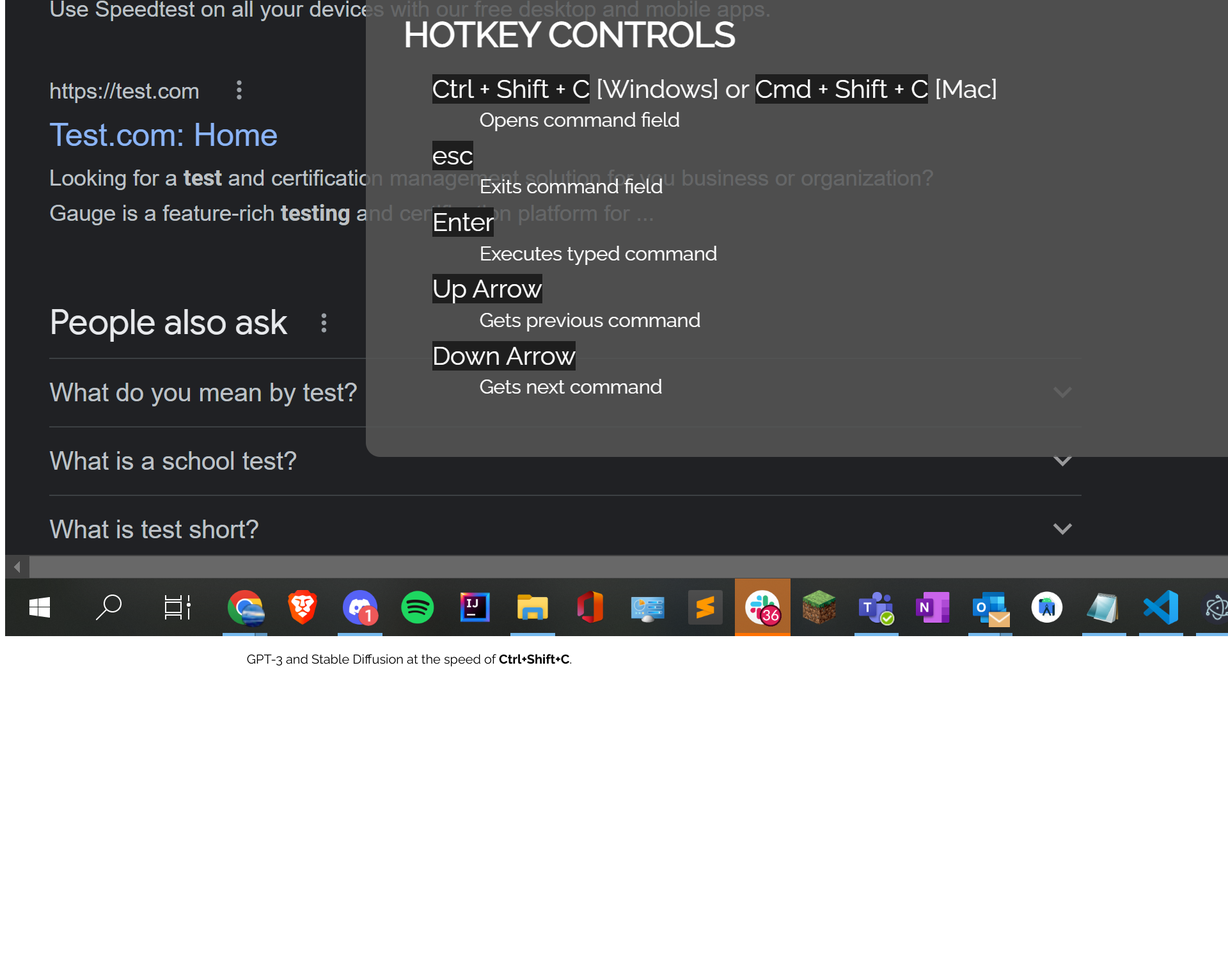
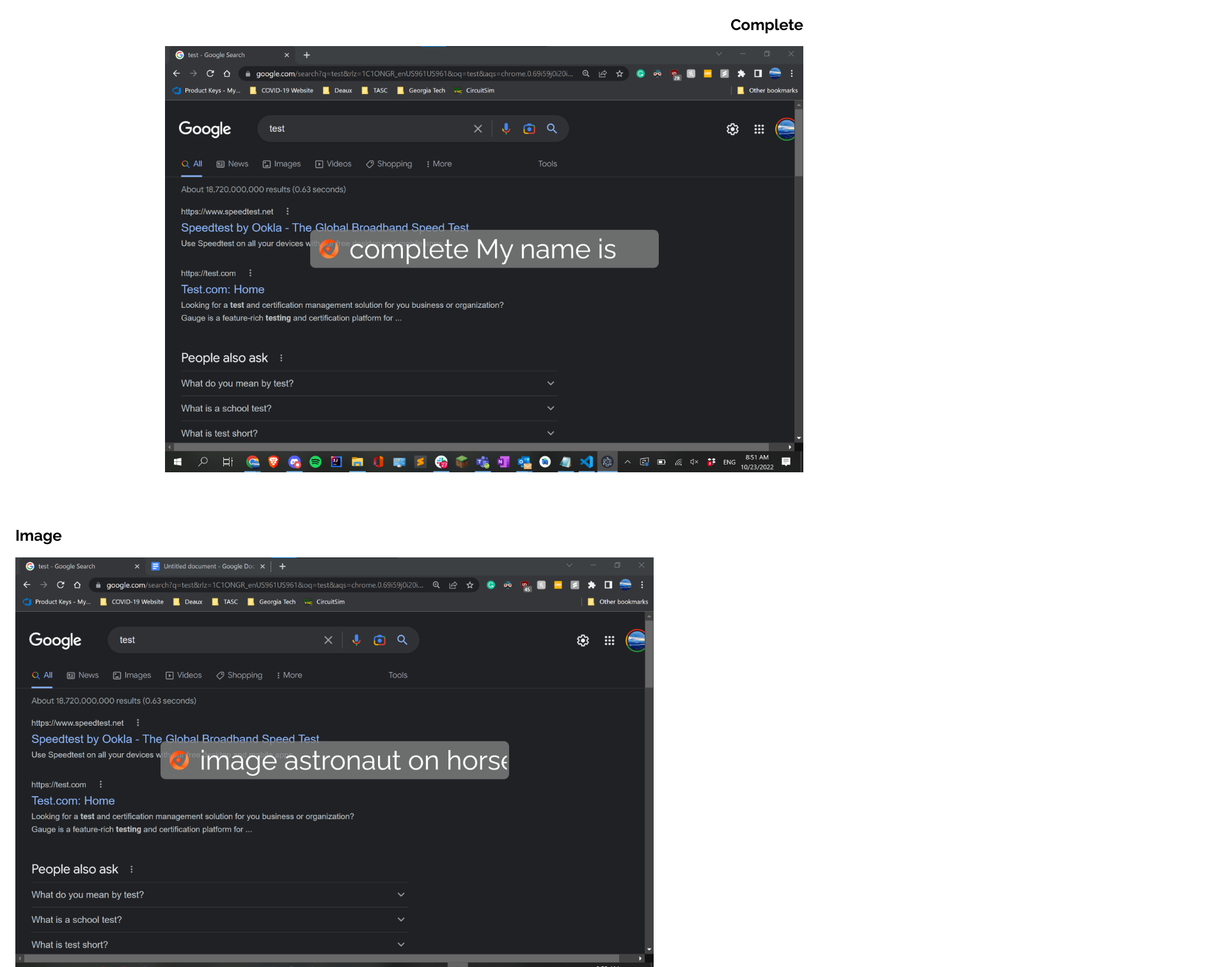
Before and after one commit to yimothysu/ceptron, a plain HTML site: page public/index.html in a window 1280 px wide. Shown: the part 1289-2800 px from the top of the page at 64% size, 1920 px wide, since content can reach past the window. Before the commit the page ends 2351 px from the top, so only its background shows below. Drawn offline with Linux system fonts and the light colour scheme.

Commit message:
Upload pictures

```diff
--- a/public/index.html
+++ b/public/index.html
@@ -15,9 +15,27 @@
   <div class="panel">
     <img src="logo.png" alt="Logo">
     <h1>Ceptron</h1>
+    <p>GPT-3 and Stable Diffusion at the speed of <b>Ctrl+Shift+C</b>.</p>
+  </div>
+  <div class="panel"></div>
+  <div class="left-panel">
     <h2>Help</h2>
     <img src="help.png" alt="Help screen">
-    <p>GPT-3 and Stable Diffusion at the speed of <b>Ctrl+Shift+C</b>.</p>
+  </div>
+  <div class="right-panel">
+    <h2>Complete</h2>
+    <img src="complete.png" alt="Complete screen">
+  </div>
+  <div class="left-panel">
+    <h2>Image</h2>
+    <img src="image.png" alt="Image screen">
+  </div>
+  <div class="right-panel">
+    <h2>Summarize</h2>
+    <img src="summarize.png" alt="Summarize screen">
+  </div>
+  <div class="panel">
+    <p>Interested? Give us a star on <a href="https://github.com/jimsu2012/ceptron">GitHub</a>.</p>
   </div>
 </body>
 
--- a/public/style.css
+++ b/public/style.css
@@ -14,3 +14,19 @@
     text-align: center;
     margin-top: 5rem;
 }
+
+.left-panel {
+    text-align: left;
+    margin-top: 5rem;
+    padding-left: 1rem;
+}
+
+.right-panel {
+    margin-top: 5rem;
+    text-align: right;
+    padding-right: 1rem;
+}
+
+img {
+    max-width: 80%;
+}
```
Also changed, not shown: public/complete.png (added), public/image.png (added), public/summarize.png (added).
